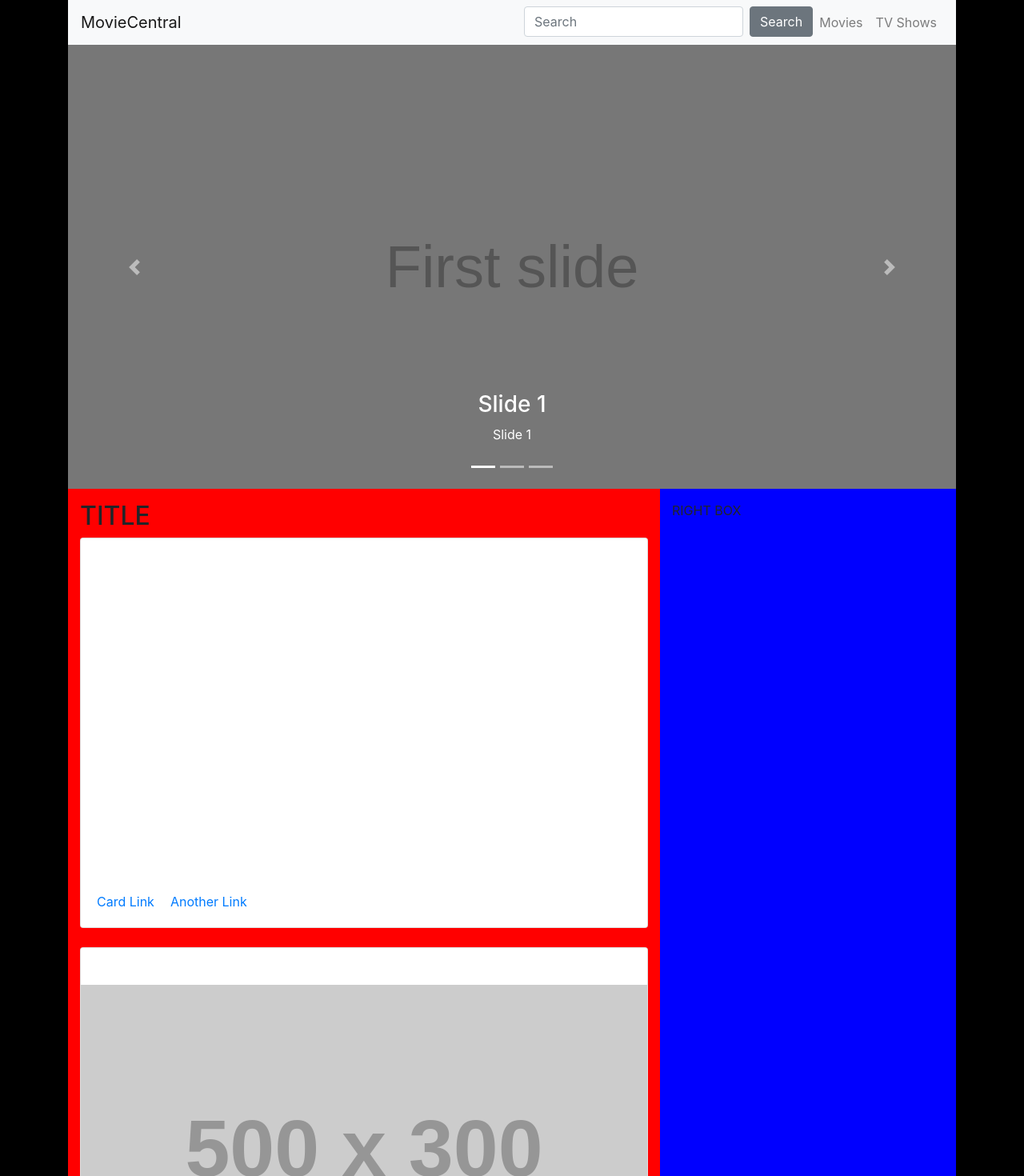
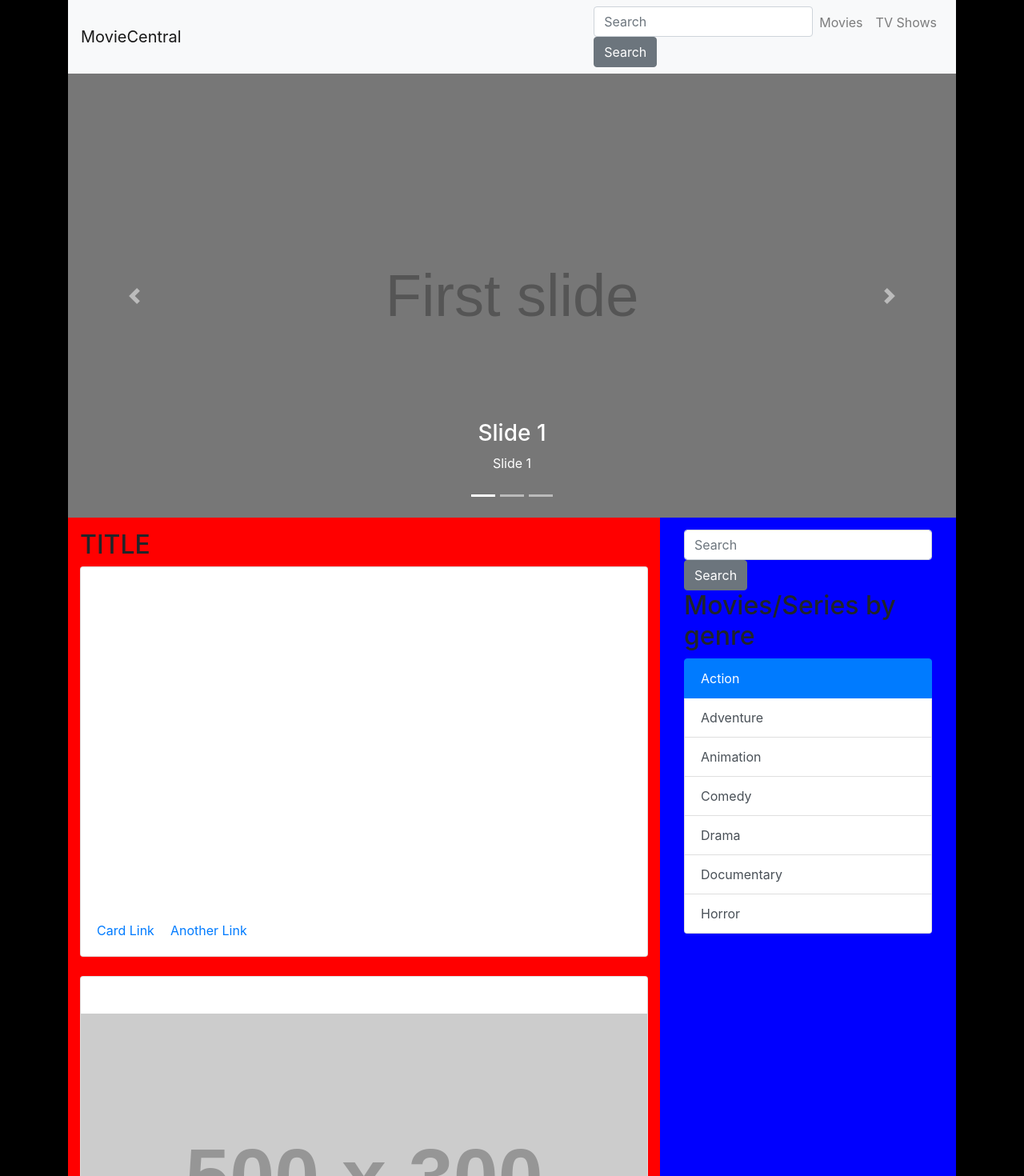
Before and after one commit to FabienGOYHEX/moviewebsite, a React (Create React App) app: page / in a window 1280 px wide. Shown: the top 1470 px of the page at 80% size. Built offline with nearby package versions, Linux system fonts and the light colour scheme.

Commit message:
added right box: categories, searchbar// started footer, put socialnetwork icon

```diff
--- a/src/App.js
+++ b/src/App.js
@@ -6,8 +6,11 @@ import logo from "./logo.svg";
 import "./App.css";
 import PrimaryNavBar from "./PrimaryNavbar";
 import NewsCarousel from "./NewsCarousel";
-import HomeCards from "./HomeCards";
+import HomeCards from "./CardsComponents/HomeCards";
 import { Container, Row, Col } from "reactstrap";
+import RightBox from "./RightBox/RightBox";
+import Footer from "./Footer.js"
+
 
 class App extends Component {
   render() {
@@ -31,13 +34,16 @@ class App extends Component {
             </Col>
 
             <Col style={{backgroundColor: 'blue', padding:'15px'}} md='4' xs= '12'>
-              <div>RIGHT BOX</div>
+              <RightBox/>
             </Col>
           </Row>
+          <Footer/>
         </Container>
       </div>
     );
   }
 }
 
+
+
 export default App;
--- a/src/HomeCards.js
+++ b/src/CardsComponents/HomeCards.js
@@ -1,4 +1,4 @@
-/** src/HomeCards.js
+/** src/CardsComponents/HomeCards.js
  Parent component which contains all the Homecards (video, images...)
  */
 
--- a/src/HomeCardsImage.js
+++ b/src/CardsComponents/HomeCardsImage.js
@@ -1,4 +1,4 @@
-/** src/HomeCardsimage.js/
+/** src/CardsComponents/HomeCardsimage.js/
  Child component of HomeCards.js, which contains the card single image
  */
 
--- a/src/HomeCardsImage2.js
+++ b/src/CardsComponents/HomeCardsImage2.js
@@ -1,4 +1,4 @@
-/** src/HomeCardsimage2.js/
+/** src/CardsComponents/HomeCardsimage2.js/
  Child component of HomeCards.js, which contains the card double image
  */
 
--- a/src/HomeCardsVideo.js
+++ b/src/CardsComponents/HomeCardsVideo.js
@@ -1,4 +1,4 @@
-/** src/HomeCardsVideo.js/
+/** src/CardsComponents/HomeCardsVideo.js/
  Child component of HomeCards.js, which contains the card video
  */
 
--- /dev/null
+++ b/src/Footer.js
@@ -0,0 +1,20 @@
+/** src/Footer.js/
+Child component of App.js which contains the social Networks, the top button and the navbar items
+ */
+import React, { Component } from 'react';
+
+class Footer extends Component {
+
+    render() {
+        return (
+            <footer style={{backgroundColor:'pink'}}>
+                <img src="https://via.placeholder.com/150" />
+                <i  class="fab fa-facebook-square fa-5x"></i>
+
+
+            </footer>
+        );
+    }
+}
+
+export default Footer;
--- a/src/PrimaryNavbar.js
+++ b/src/PrimaryNavbar.js
@@ -43,7 +43,7 @@ class PrimaryNavBar extends Component {
           <Collapse isOpen={this.state.isOpen} navbar>
             <Nav className="ml-auto" navbar>
               <NavItem>
-                <SearchBar />
+                <SearchBar/>
               </NavItem>
               <NavItem>
                 <NavLink href="Movies.html">Movies</NavLink>
--- /dev/null
+++ b/src/RightBox/MovieCategories.js
@@ -0,0 +1,30 @@
+/** src/RightBox/MoviesCategories.js
+ Child component of RightBox.js categories of movies/series
+ */
+
+
+import React from 'react';
+import { ListGroup, ListGroupItem } from 'reactstrap';
+
+class MovieCategories extends React.Component {
+  render() {
+    return (
+      <div>
+        <h2>Movies/Series by genre </h2>
+
+        <ListGroup>
+          <ListGroupItem active tag="a" href="#" action>Action</ListGroupItem>
+          <ListGroupItem tag="a" href="#" action>Adventure</ListGroupItem>
+          <ListGroupItem tag="a" href="#" action>Animation</ListGroupItem>
+          <ListGroupItem tag="a" href="#" action>Comedy</ListGroupItem>
+          <ListGroupItem tag="a" href="#" action>Drama</ListGroupItem>
+          <ListGroupItem tag="a" href="#" action>Documentary</ListGroupItem>
+          <ListGroupItem tag="a" href="#" action>Horror</ListGroupItem>
+        </ListGroup>
+      </div>
+    );
+  }
+}
+
+
+export default MovieCategories;
--- /dev/null
+++ b/src/RightBox/RightBox.js
@@ -0,0 +1,29 @@
+/** src/RightBox/RightBox.js
+ Child component of App.js secondary navBar
+ */
+import React, {Component}from 'react';
+import MovieCategories from './MovieCategories'
+import {Container,Row, Col } from "reactstrap";
+import SearchBar from '../SearchBar';
+
+class RightBox extends Component {
+
+    render() {
+        return (
+        <Container>
+            <Row>
+                <Col>
+                    <SearchBar />
+                </Col>
+            </Row>
+            <Row>
+                <Col>
+                    <MovieCategories/>
+                </Col>
+            </Row>
+        </Container>
+          )
+    }
+}
+
+export default RightBox;
--- a/src/SearchBar.js
+++ b/src/SearchBar.js
@@ -3,6 +3,7 @@ Child component of PrimaryNavbar.js with input button for searching something in
  */
 import React, { Component } from 'react';
 import { Button, Form, Input } from 'reactstrap';
+import { Row, Col } from "reactstrap";
 
 
 class SearchBar extends Component {
@@ -13,10 +14,11 @@ class SearchBar extends Component {
     render() {
         return (
     // input form
-            <Form inline>
-                <Input type="text" placeholder="Search" className="mr-sm-2" />
+            <Form  >
+                <Input type="text" placeholder="Search" className="mr-auto" />
                 <Button variant="outline-success">Search</Button>
             </Form>
+
 
         )
     }
```
